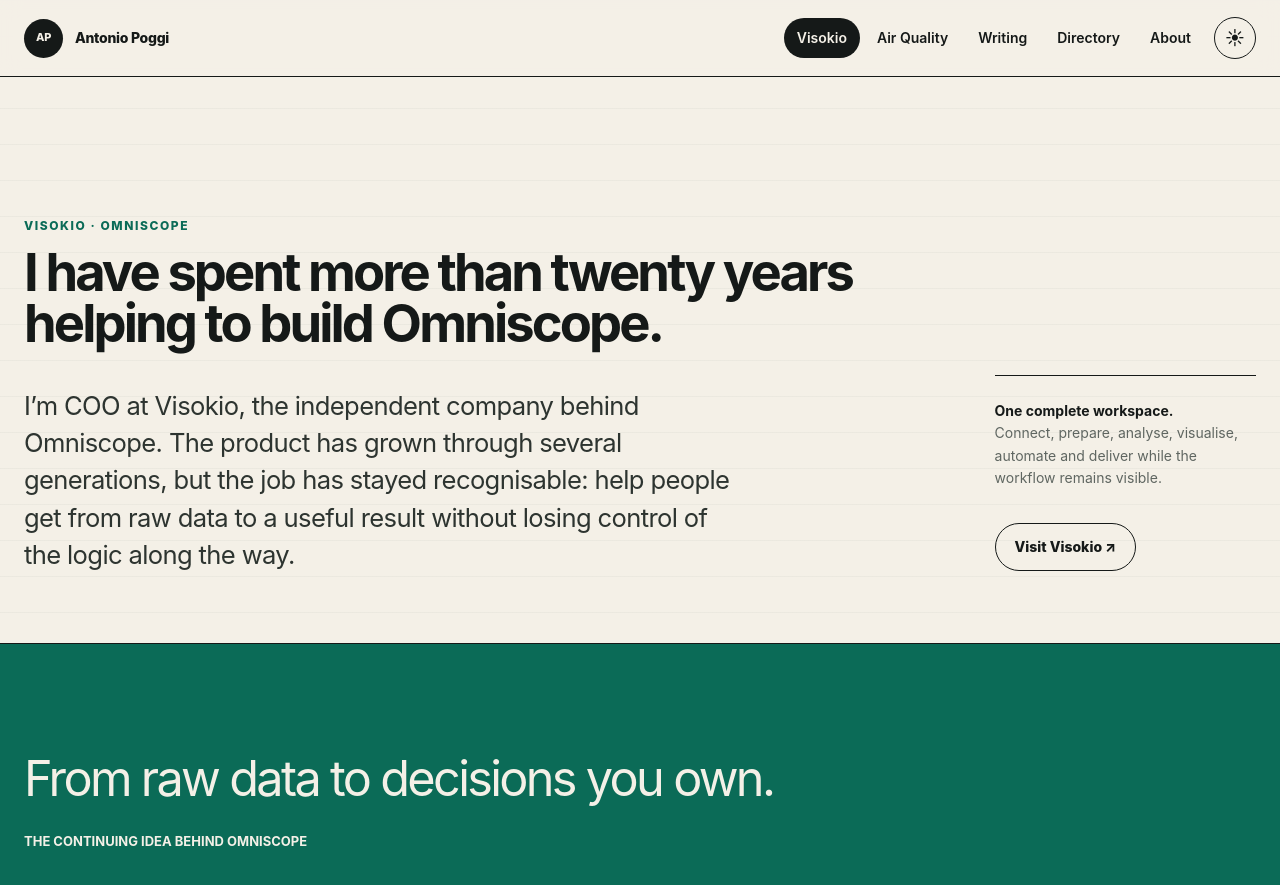
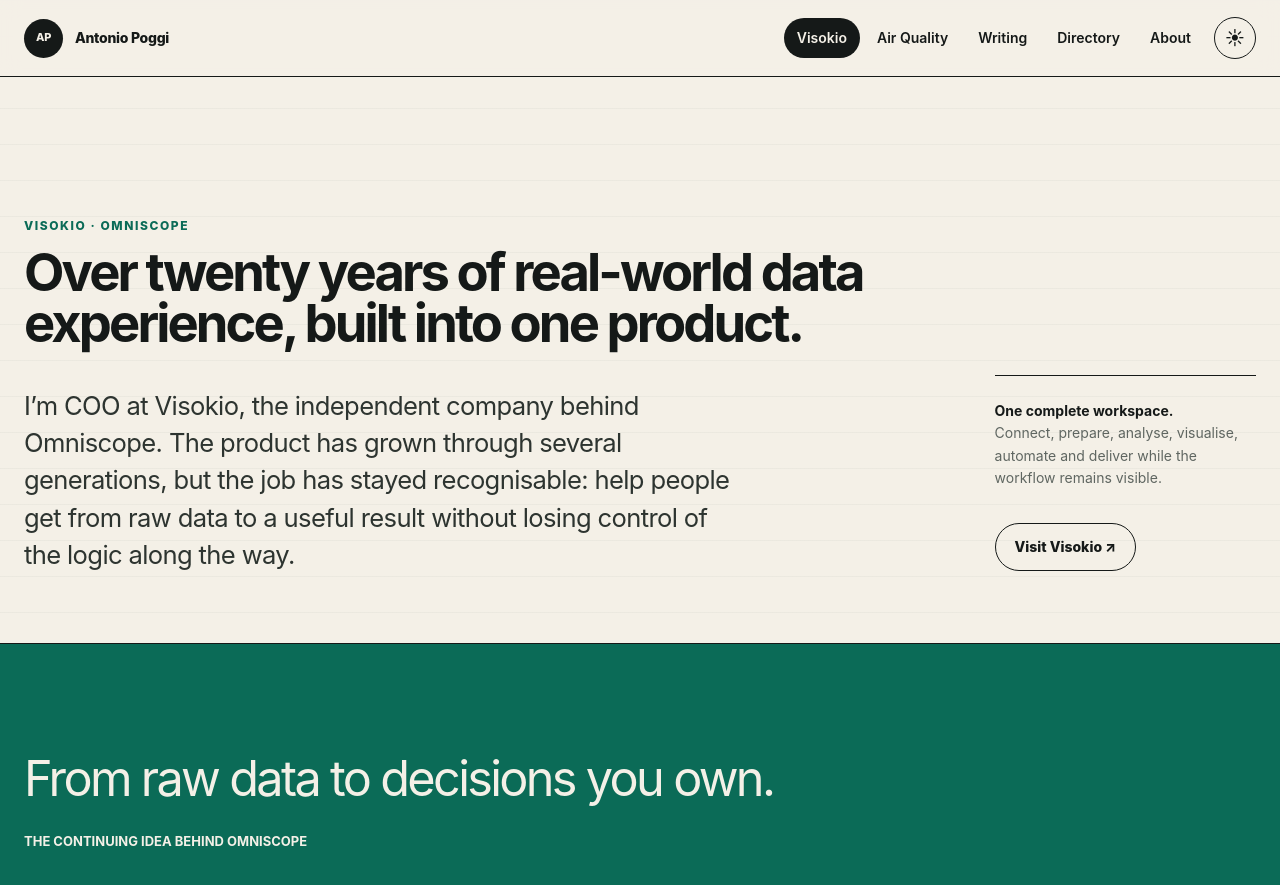
Before and after one commit to toniopoggi/toniopoggi.github.io, a Jekyll site: the page built from visokio.md, in a window 1280 px wide and 900 px high. Shown: the top 885 px of the window. Built offline with Jekyll 4.4.1, drawn with Linux system fonts in a browser that asks for light colours.

Commit message:
Refine Visokio page introduction

```diff
--- a/visokio.md
+++ b/visokio.md
@@ -8,7 +8,7 @@
   <div class="shell page-intro-grid">
     <div>
       <p class="eyebrow">Visokio · Omniscope</p>
-      <h1>I have spent more than twenty years helping to build Omniscope.</h1>
+      <h1>Over twenty years of real-world data experience, built into one product.</h1>
       <p class="lead">I’m COO at Visokio, the independent company behind Omniscope. The product has grown through several generations, but the job has stayed recognisable: help people get from raw data to a useful result without losing control of the logic along the way.</p>
     </div>
     <aside class="intro-aside">
```
